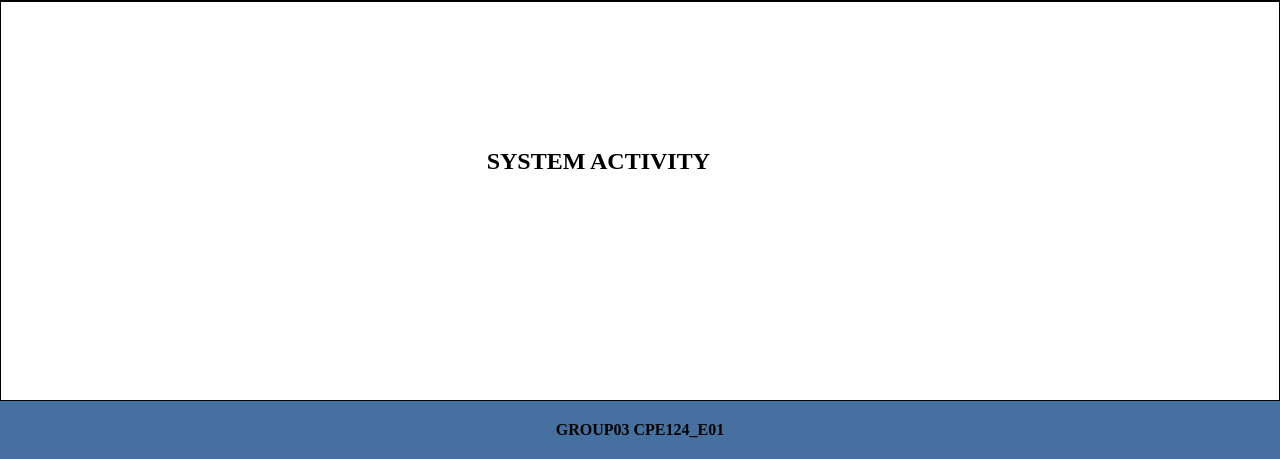
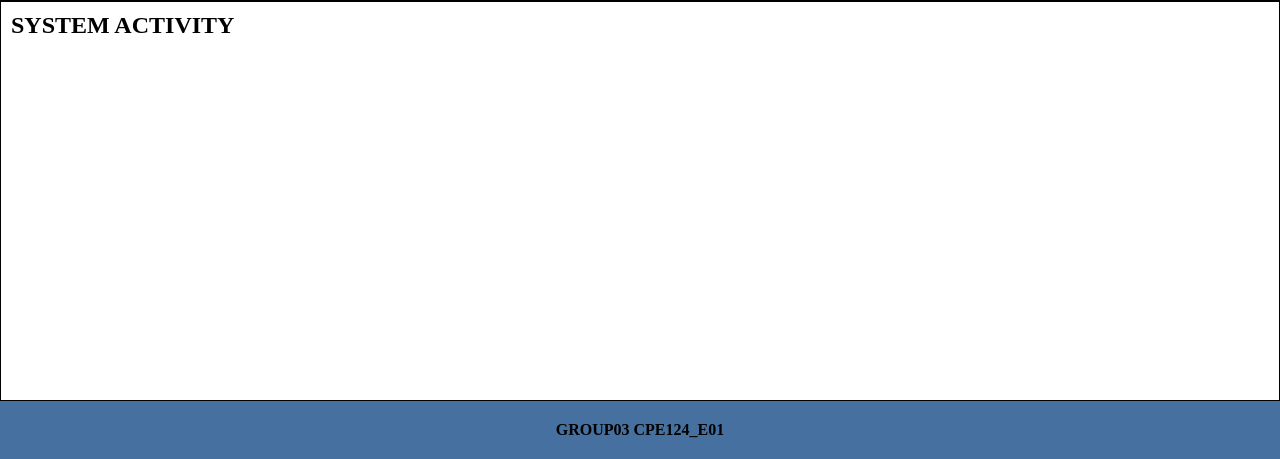
Before and after one commit to bucaoryan/CPE124_Project, a plain HTML site: page frontend/web.html in a window 1280 px wide. Shown: the part 479-938 px from the top of the page. Drawn offline with nearby package versions, Linux system fonts and the light colour scheme.

Commit message:
Update web.html

```diff
--- a/frontend/web.html
+++ b/frontend/web.html
@@ -32,9 +32,8 @@
     </section>
 
     <section class="secondsection">
-        <div class="box-main">
-            <div class="secondhalf">
-                <h1 class="second-class"> SYSTEM ACTIVITY</h1>
+        <div class="second-box-main">
+                <h1 class="second-class">SYSTEM ACTIVITY</h1>
                 <p class="text-small">
                     <!-- system activity log = read from file (?) -->
                 </p>
```
